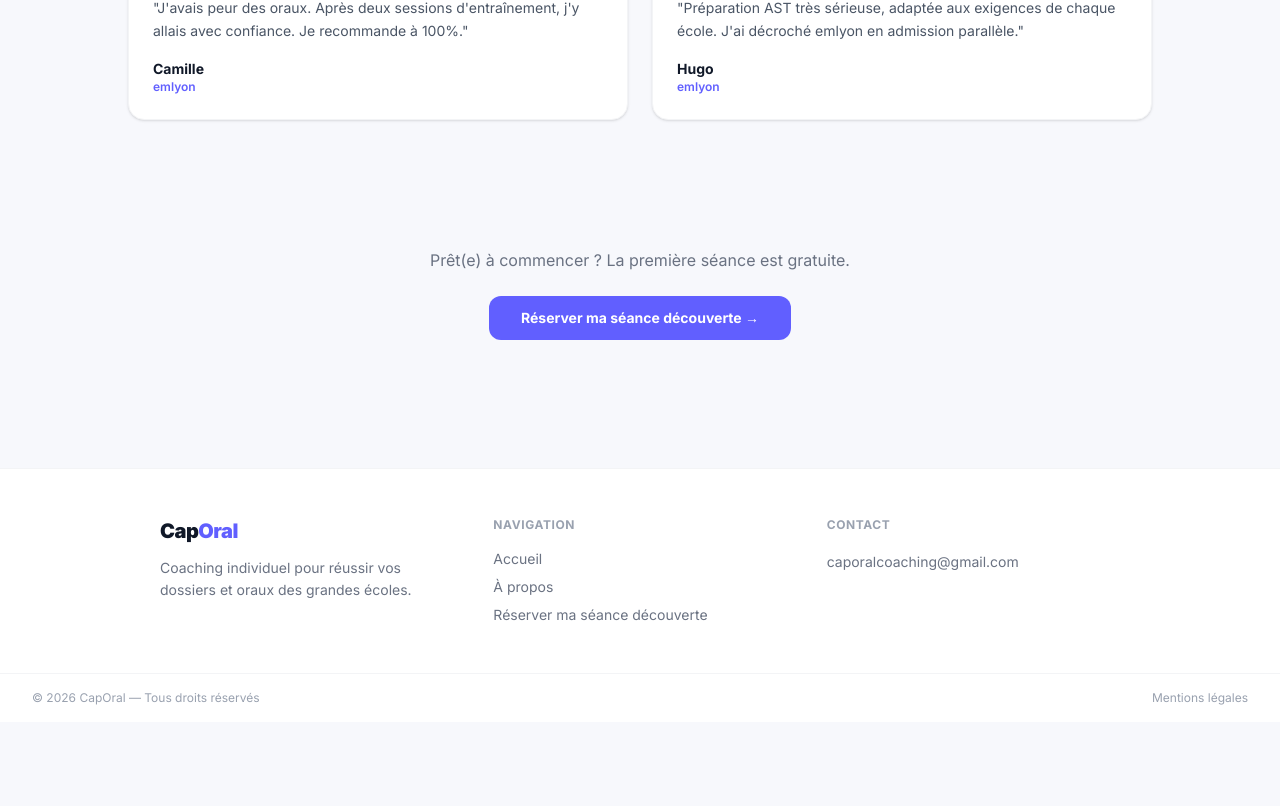
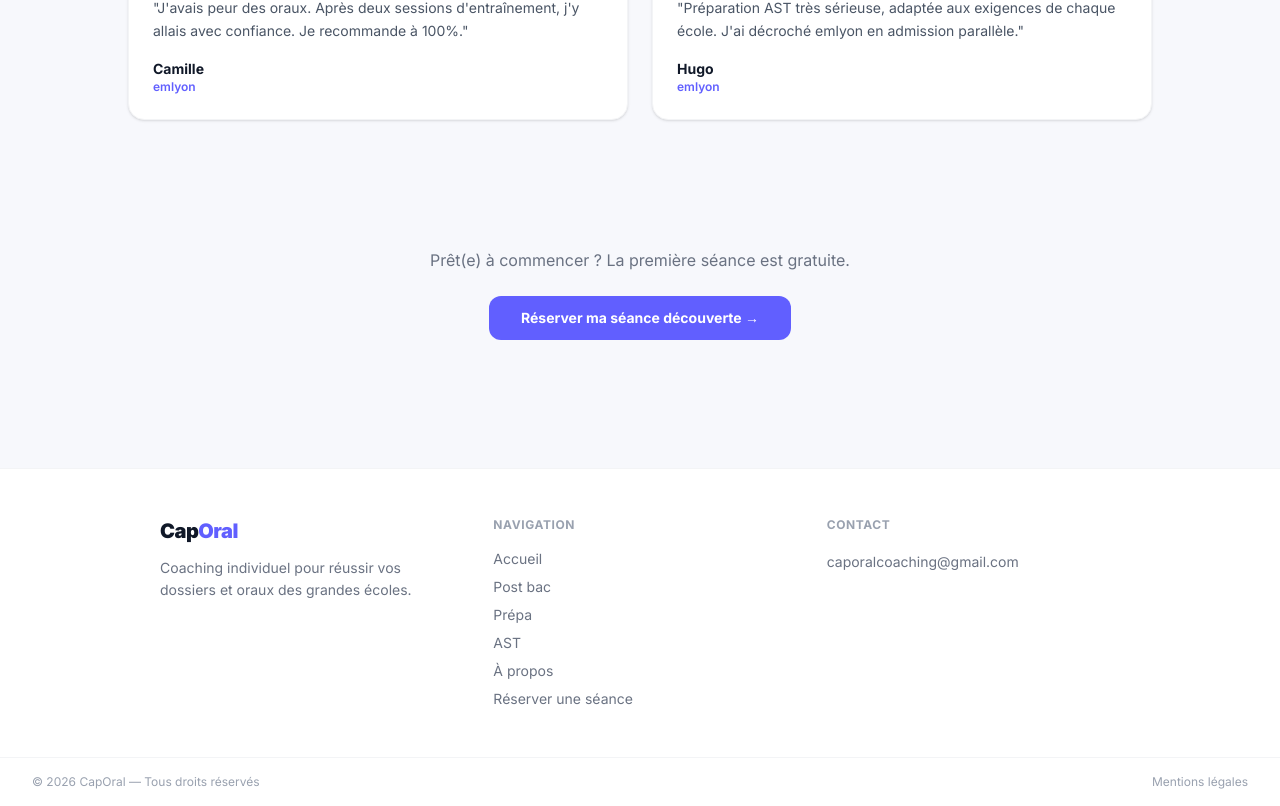
Before and after one commit to louiseheraud/presentation, a Next.js app: page / in a window 1280 px wide. Shown: the part 1538-2344 px from the top of the page. Before the commit the page ends 2260 px from the top, so only its background shows below. Built offline with nearby package versions, Linux system fonts and the light colour scheme.

Commit message:
Update footer navigation with all pages and correct Calendly link
Co-Authored-By: Claude Sonnet 4.6 <noreply@anthropic.com>

```diff
--- a/components/Footer.tsx
+++ b/components/Footer.tsx
@@ -21,8 +21,11 @@ export default function Footer() {
           <div className="flex flex-col gap-2">
             {[
               { label: 'Accueil', href: '/' },
+              { label: 'Post bac', href: '/post-bac' },
+              { label: 'Prépa', href: '/prepa' },
+              { label: 'AST', href: '/ast' },
               { label: 'À propos', href: '/a-propos' },
-              { label: 'Réserver ma séance découverte', href: 'https://calendly.com/louiseh217/30min' },
+              { label: 'Réserver une séance', href: 'https://calendly.com/louiseh217' },
             ].map((item) => (
               <Link
                 key={item.href}
```
